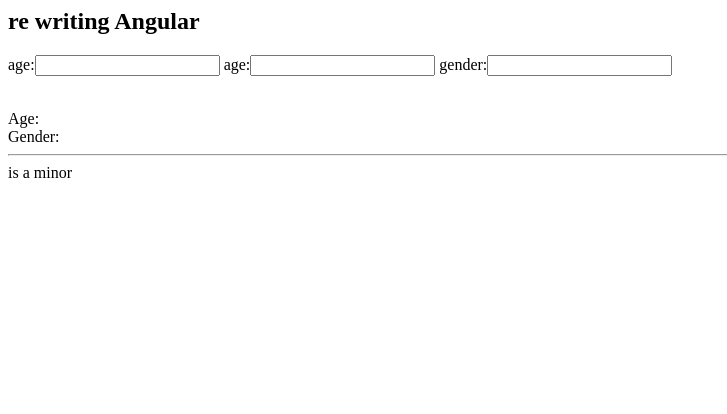
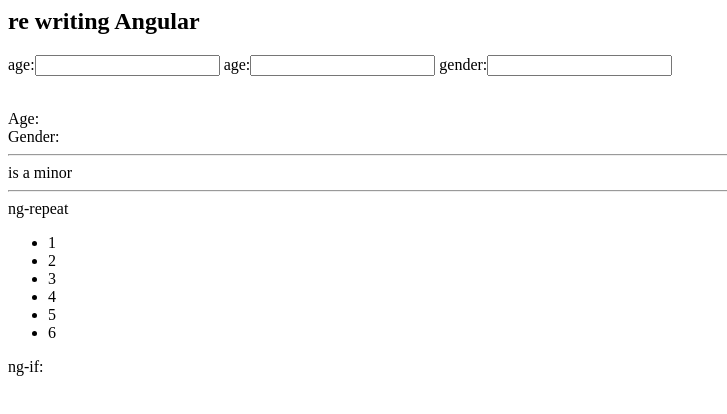
Before and after one commit to rahavMatan/rewriting-angular, a website: page index.html in a window 1280 px wide. Shown: the whole page, without its empty margins (0-727 px from the left). Drawn offline with Linux system fonts and the light colour scheme.

Commit message:
added ng-repeat, ng if

```diff
--- /dev/null
+++ b/angularJS.js
@@ -0,0 +1,49 @@
+const scope ={};
+const watches = [];
+const evalInScope = (exp, scope)=>{
+  try {
+     return eval(
+       Object.keys(scope)
+       .map(key => `var ${key} = ${JSON.stringify(scope[key])}`)
+       .concat(exp)
+       .join(';'))
+  } catch(e){
+
+  }
+}
+
+const watch=(exp,cb)=>{
+  watches.push( {exp, cb, last: evalInScope(exp, scope) })
+}
+
+const digestOnce=()=>{
+  let changed = false;
+  watches.forEach(watch=>{
+    const {exp,cb, last} = watch;
+    var curr = evalInScope(exp, scope);
+    if(curr !== last){
+      cb();
+      changed=true;
+      watch.last = curr;
+    }
+  })
+  return changed;
+}
+
+const digest=()=>{
+  let loops=10;
+  while(digestOnce() && loops){
+    loops--;
+  }
+  if(!loops){
+    console.log("too man loops runnig");
+  }
+}
+
+const directive = (name, controller)=>{
+  document.querySelectorAll(`[${name}]`)
+  .forEach(elem=>{
+    controller(elem.attributes[name].value, elem);
+  })
+
+}
--- a/index.html
+++ b/index.html
@@ -25,7 +25,20 @@
   <div>
     <span ng-show="age<18">is  a minor</span><span ng-show="age>18">is an adult</span>
   </div>
+  <hr />
+  <div> ng-repeat
+    <ul>
+      <li ng-repeat="item in items">
+
+      </li>
+    </ul>
+  </div>
+  <div> ng-if:
+    <p ng-if="gender == 'cat'">
+      this is a cat
+    </p>
+  </div>
 </body>
-
+<script src="angularJS.js"></script>
 <script src="index.js"></script>
 </html>
--- a/index.js
+++ b/index.js
@@ -1,52 +1,3 @@
-const scope ={};
-const watches = [];
-const evalInScope = (exp, scope)=>{
-  try {
-     return eval(
-       Object.keys(scope)
-       .map(key => `var ${key} = ${JSON.stringify(scope[key])}`)
-       .concat(exp)
-       .join(';'))
-  } catch(e){
-
-  }
-}
-
-const watch=(exp,cb)=>{
-  watches.push( {exp, cb, last: evalInScope(exp, scope) })
-}
-
-const digestOnce=()=>{
-  let changed = false;
-  watches.forEach(watch=>{
-    const {exp,cb, last} = watch;
-    var curr = evalInScope(exp, scope);
-    if(curr !== last){
-      cb();
-      changed=true;
-      watch.last = curr;
-    }
-  })
-  return changed;
-}
-
-const digest=()=>{
-  let loops=10;
-  while(digestOnce() && loops){
-    loops--;
-  }
-  if(!loops){
-    console.log("too man loops runnig");
-  }
-}
-
-const directive = (name, controller)=>{
-  document.querySelectorAll(`[${name}]`)
-  .forEach(elem=>{
-    controller(elem.attributes[name].value, elem);
-  })
-
-}
 directive('ng-model',(exp, elem)=>{
   const update = ()=>{
     scope[exp] = elem.value || '';
@@ -69,10 +20,37 @@
 })
 
 directive('ng-show',(exp,elem)=>{
-
   const update = ()=>{
     elem.style.display = evalInScope(exp,scope)?'inherit' : 'none';
   }
   update();
   watch(exp,update);
 })
+
+scope.items= [1,2,3,4,5,6];
+
+directive('ng-repeat',(exp,elem)=>{
+  var _in = ' in ';
+  var index = exp.indexOf(_in)+_in.length;
+  var collection = evalInScope(exp.slice(index), scope);
+  var parent = elem.parentElement;
+  elem.innerText = collection[0];
+  for(var i =1;i<collection.length;i++){
+    var child = document.createElement(elem.localName);
+    child.innerText = collection[i];
+    parent.appendChild(child);
+  }
+
+})
+directive('ng-if',(exp,elem)=>{
+  let parent = elem.parentElement;
+  const update = ()=>{
+    if(evalInScope(exp,scope)){
+      parent.appendChild(elem);
+    } else {
+      parent.removeChild(elem);
+    }
+  }
+  update();
+  watch(exp,update)
+})
```
